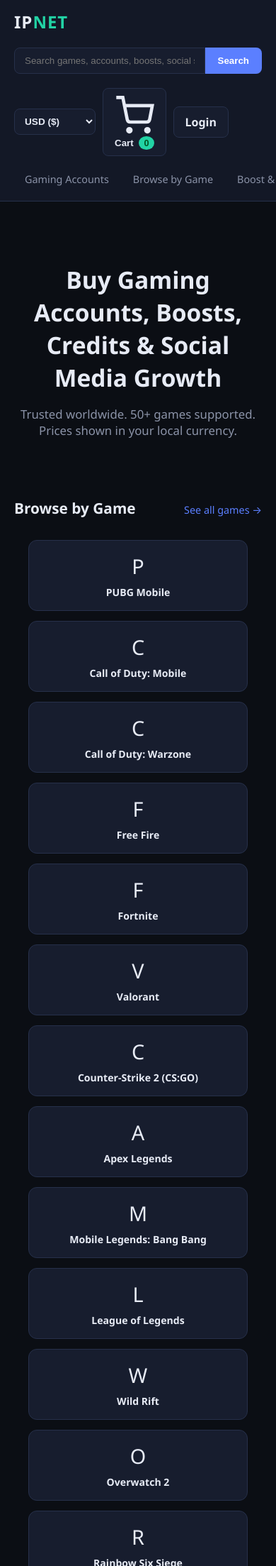
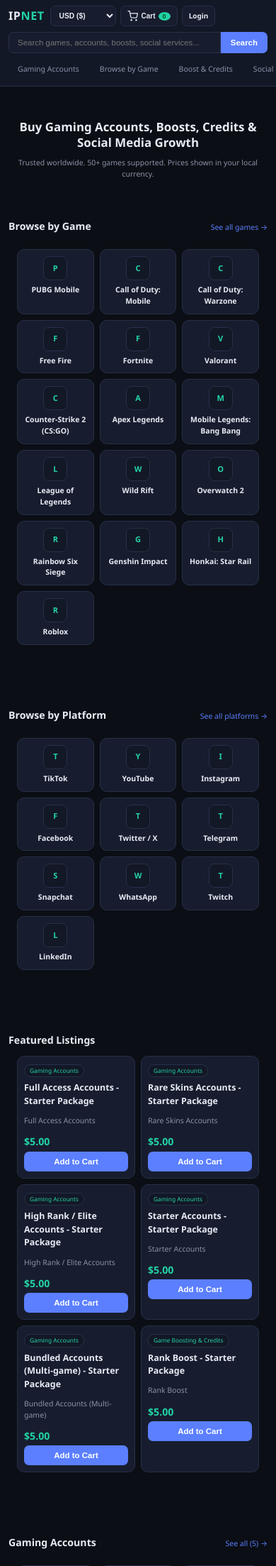
Before and after one commit to clinton10-cyber/IPNET, a Flask app: page / in a window 390 px wide. Shown: the top 2207 px of the page at 71% size. Run offline with Flask 3, Linux system fonts and the light colour scheme; data comes from the database, SQL or seed files in the repository; data that the repository does not hold is empty.

Commit message:
Add files via upload

```diff
--- a/static/css/style.css
+++ b/static/css/style.css
@@ -8,16 +8,35 @@
   --accent: #5b7fff;
   --accent2: #22d3a5;
   --danger: #ef4444;
-  --radius: 12px;
+  --radius: 10px;
 }
 * { box-sizing: border-box; }
+html { font-size: 15px; }
 body {
   margin: 0;
   font-family: 'Segoe UI', system-ui, -apple-system, sans-serif;
   background: var(--bg);
   color: var(--text);
+  font-size: 0.94rem;
+  line-height: 1.5;
 }
 a { color: inherit; text-decoration: none; }
+
+.icon-svg { width: 15px; height: 15px; vertical-align: -2px; margin-right: 5px; stroke-width: 2; }
+
+/* Letter badges (replace emoji fallback icons) */
+.letter-badge-sm {
+  display: inline-flex; align-items: center; justify-content: center;
+  width: 28px; height: 28px; border-radius: 7px;
+  background: var(--bg-alt); border: 1px solid var(--border);
+  color: var(--accent2); font-weight: 700; font-size: 0.72rem;
+}
+.cat-header-badge {
+  display: inline-flex; align-items: center; justify-content: center;
+  width: 26px; height: 26px; border-radius: 6px; margin-right: 5px;
+  background: var(--bg-alt); border: 1px solid var(--border);
+  color: var(--accent2); font-weight: 700; font-size: 0.75rem; vertical-align: middle;
+}
 
 /* Header */
 .site-header {
@@ -26,116 +45,125 @@ a { color: inherit; text-decoration: none; }
   position: sticky; top: 0; z-index: 50;
 }
 .header-inner {
-  display: flex; align-items: center; gap: 20px;
-  max-width: 1200px; margin: 0 auto; padding: 14px 20px;
+  display: flex; align-items: center; gap: 14px;
+  max-width: 1200px; margin: 0 auto; padding: 10px 18px;
 }
-.logo { font-size: 1.5rem; font-weight: 800; letter-spacing: 1px; display: flex; align-items: center; }
-.logo-img { height: 36px; max-width: 160px; object-fit: contain; }
+.logo { font-size: 1.2rem; font-weight: 800; letter-spacing: 0.5px; display: flex; align-items: center; }
+.logo-img { height: 28px; max-width: 130px; object-fit: contain; }
 .logo span { color: var(--accent2); }
 .search-bar { flex: 1; display: flex; }
 .search-bar input {
-  flex: 1; padding: 10px 14px; border-radius: 8px 0 0 8px;
+  flex: 1; padding: 8px 12px; border-radius: 7px 0 0 7px; font-size: 0.85rem;
   border: 1px solid var(--border); background: var(--card); color: var(--text);
 }
 .search-bar button {
-  padding: 10px 18px; border: none; border-radius: 0 8px 8px 0;
+  padding: 8px 14px; border: none; border-radius: 0 7px 7px 0; font-size: 0.85rem;
   background: var(--accent); color: #fff; cursor: pointer; font-weight: 600;
 }
 .cart-btn {
+  display: inline-flex; align-items: center;
   background: var(--card); border: 1px solid var(--border); color: var(--text);
-  padding: 10px 16px; border-radius: 8px; cursor: pointer; font-weight: 600;
+  padding: 8px 12px; border-radius: 7px; cursor: pointer; font-weight: 600; font-size: 0.82rem;
 }
 #cart-count {
   background: var(--accent2); color: #052; border-radius: 50%;
-  padding: 2px 7px; font-size: 0.8rem; margin-left: 4px;
+  padding: 1px 6px; font-size: 0.68rem; margin-left: 4px;
 }
 .main-nav {
-  display: flex; gap: 4px; max-width: 1200px; margin: 0 auto; padding: 0 20px 12px;
+  display: flex; gap: 3px; max-width: 1200px; margin: 0 auto; padding: 0 18px 10px;
   overflow-x: auto;
 }
 .main-nav a {
-  padding: 8px 14px; border-radius: 20px; font-size: 0.9rem; white-space: nowrap;
+  padding: 6px 12px; border-radius: 16px; font-size: 0.78rem; white-space: nowrap;
   color: var(--muted); border: 1px solid transparent;
 }
 .main-nav a:hover { color: var(--text); border-color: var(--border); background: var(--card); }
 
 /* Hero */
 .hero {
-  max-width: 1200px; margin: 0 auto; padding: 50px 20px 30px; text-align: center;
+  max-width: 1200px; margin: 0 auto; padding: 36px 18px 22px; text-align: center;
 }
-.hero h1 { font-size: 2.1rem; margin-bottom: 10px; }
-.hero p { color: var(--muted); font-size: 1.05rem; }
+.hero h1 { font-size: 1.6rem; margin-bottom: 8px; line-height: 1.3; }
+.hero p { color: var(--muted); font-size: 0.88rem; }
 
 /* Sections */
-.section-block, .featured { max-width: 1200px; margin: 0 auto; padding: 20px 20px; }
-.section-block-header { display: flex; justify-content: space-between; align-items: baseline; margin-bottom: 14px; }
-.see-all { color: var(--accent); font-size: 0.9rem; }
-h2 { font-size: 1.3rem; }
+.section-block, .featured { max-width: 1200px; margin: 0 auto; padding: 16px 18px; }
+.section-block-header { display: flex; justify-content: space-between; align-items: baseline; margin-bottom: 10px; }
+.see-all { color: var(--accent); font-size: 0.78rem; }
+h2 { font-size: 1.05rem; }
 
-.grid { display: grid; grid-template-columns: repeat(auto-fill, minmax(210px, 1fr)); gap: 14px; }
-.cat-grid { grid-template-columns: repeat(auto-fill, minmax(150px, 1fr)); }
+.grid { display: grid; grid-template-columns: repeat(auto-fill, minmax(180px, 1fr)); gap: 11px; }
+.cat-grid { grid-template-columns: repeat(auto-fill, minmax(125px, 1fr)); }
 
 .card {
   background: var(--card); border: 1px solid var(--border); border-radius: var(--radius);
-  padding: 16px; transition: transform .15s, border-color .15s;
+  padding: 12px; transition: transform .15s, border-color .15s;
 }
 .card:hover { transform: translateY(-2px); border-color: var(--accent); }
 
-.cat-card { display: flex; flex-direction: column; align-items: center; text-align: center; gap: 8px; }
-.cat-icon { font-size: 1.8rem; }
-.cat-name { font-size: 0.88rem; font-weight: 600; }
+.cat-card { display: flex; flex-direction: column; align-items: center; text-align: center; gap: 6px; }
+.cat-icon {
+  display: flex; align-items: center; justify-content: center;
+  width: 40px; height: 40px; border-radius: 9px;
+  background: var(--bg-alt); border: 1px solid var(--border);
+  color: var(--accent2); font-weight: 700; font-size: 0.95rem;
+}
+.cat-name { font-size: 0.78rem; font-weight: 600; }
 
-.listing-card h3 { margin: 0 0 6px; font-size: 1.05rem; }
-.listing-img { width: 100%; height: 140px; object-fit: cover; border-radius: 8px; margin-bottom: 10px; background: var(--bg-alt); }
-.cat-logo-img { height: 40px; width: 40px; object-fit: contain; border-radius: 8px; }
-.cat-header-logo { height: 32px; width: 32px; object-fit: contain; vertical-align: middle; border-radius: 6px; margin-right: 6px; }
+.listing-card h3 { margin: 0 0 4px; font-size: 0.92rem; }
+.listing-img { width: 100%; height: 110px; object-fit: cover; border-radius: 7px; margin-bottom: 8px; background: var(--bg-alt); }
+.cat-logo-img { height: 32px; width: 32px; object-fit: contain; border-radius: 7px; }
+.cat-header-logo { height: 26px; width: 26px; object-fit: contain; vertical-align: middle; border-radius: 5px; margin-right: 5px; }
 .card-badge {
-  display: inline-block; font-size: 0.7rem; background: var(--bg-alt); color: var(--accent2);
-  padding: 3px 8px; border-radius: 12px; margin-bottom: 8px; border: 1px solid var(--border);
+  display: inline-block; font-size: 0.62rem; background: var(--bg-alt); color: var(--accent2);
+  padding: 2px 7px; border-radius: 10px; margin-bottom: 6px; border: 1px solid var(--border);
 }
-.muted { color: var(--muted); font-size: 0.85rem; }
-.price { font-size: 1.3rem; font-weight: 800; color: var(--accent2); margin: 10px 0 4px; }
-.stock-tag { font-size: 0.78rem; color: var(--muted); margin-bottom: 10px; }
+.muted { color: var(--muted); font-size: 0.78rem; }
+.price { font-size: 1.05rem; font-weight: 800; color: var(--accent2); margin: 8px 0 3px; }
+.stock-tag { font-size: 0.7rem; color: var(--muted); margin-bottom: 8px; }
 
 .btn-primary {
-  background: var(--accent); color: #fff; border: none; padding: 10px 16px;
-  border-radius: 8px; cursor: pointer; font-weight: 700; width: 100%;
+  background: var(--accent); color: #fff; border: none; padding: 8px 14px; font-size: 0.85rem;
+  border-radius: 7px; cursor: pointer; font-weight: 700; width: 100%;
 }
 .btn-primary:hover { opacity: 0.9; }
 .btn-secondary {
-  background: transparent; color: var(--text); border: 1px solid var(--border);
-  padding: 10px 16px; border-radius: 8px; cursor: pointer; width: 100%; margin-top: 8px;
+  background: transparent; color: var(--text); border: 1px solid var(--border); font-size: 0.85rem;
+  padding: 8px 14px; border-radius: 7px; cursor: pointer; width: 100%; margin-top: 6px;
 }
 .btn-primary-sm, .btn-danger-sm {
-  border: none; padding: 6px 12px; border-radius: 6px; cursor: pointer; font-size: 0.8rem; font-weight: 600;
+  border: none; padding: 5px 10px; border-radius: 5px; cursor: pointer; font-size: 0.72rem; font-weight: 600;
 }
 .btn-primary-sm { background: var(--accent); color: #fff; }
-.btn-danger-sm { background: var(--danger); color: #fff; margin-left: 6px; }
+.btn-danger-sm { background: var(--danger); color: #fff; margin-left: 5px; }
 
-.page-header { max-width: 1200px; margin: 0 auto; padding: 24px 20px 10px; }
-.breadcrumb { color: var(--muted); font-size: 0.85rem; }
+.page-header { max-width: 1200px; margin: 0 auto; padding: 20px 18px 8px; }
+.page-header h1 { font-size: 1.3rem; display: flex; align-items: center; }
+.breadcrumb { color: var(--muted); font-size: 0.76rem; }
 .breadcrumb a { color: var(--accent); }
-.inline-search { display: flex; gap: 8px; margin-top: 10px; max-width: 400px; }
-.inline-search input { flex: 1; padding: 8px 12px; border-radius: 8px; border: 1px solid var(--border); background: var(--card); color: var(--text); }
-.inline-search button { padding: 8px 14px; border: none; border-radius: 8px; background: var(--accent); color: #fff; cursor: pointer; }
+.inline-search { display: flex; gap: 7px; margin-top: 8px; max-width: 360px; }
+.inline-search input { flex: 1; padding: 7px 10px; border-radius: 7px; font-size: 0.82rem; border: 1px solid var(--border); background: var(--card); color: var(--text); }
+.inline-search button { padding: 7px 12px; border: none; border-radius: 7px; background: var(--accent); color: #fff; cursor: pointer; font-size: 0.82rem; }
+.inline-search select { padding: 7px 10px; border-radius: 7px; font-size: 0.82rem; border: 1px solid var(--border); background: var(--card); color: var(--text); }
 
-section.page-header ~ .grid, .featured, .section-block { padding-left: 20px; padding-right: 20px; }
-.page-header + .grid, .grid { max-width: 1200px; margin: 0 auto 40px; padding: 0 20px 20px; }
+section.page-header ~ .grid, .featured, .section-block { padding-left: 18px; padding-right: 18px; }
+.page-header + .grid, .grid { max-width: 1200px; margin: 0 auto 32px; padding: 0 18px 16px; }
 
 /* Cart drawer */
 .cart-drawer {
-  position: fixed; top: 0; right: -380px; width: 360px; height: 100vh;
+  position: fixed; top: 0; right: -340px; width: 320px; height: 100vh;
   background: var(--bg-alt); border-left: 1px solid var(--border);
   z-index: 200; transition: right .25s; display: flex; flex-direction: column;
 }
 .cart-drawer.open { right: 0; }
-.cart-drawer-header { display: flex; justify-content: space-between; align-items: center; padding: 16px; border-bottom: 1px solid var(--border); }
-.cart-drawer-header button { background: none; border: none; color: var(--text); font-size: 1.2rem; cursor: pointer; }
-.cart-items { flex: 1; overflow-y: auto; padding: 12px 16px; }
-.cart-item { display: flex; justify-content: space-between; padding: 10px 0; border-bottom: 1px solid var(--border); font-size: 0.9rem; }
+.cart-drawer-header { display: flex; justify-content: space-between; align-items: center; padding: 13px; border-bottom: 1px solid var(--border); }
+.cart-drawer-header h3 { font-size: 0.95rem; margin: 0; }
+.cart-drawer-header button { background: none; border: none; color: var(--text); font-size: 1rem; cursor: pointer; }
+.cart-items { flex: 1; overflow-y: auto; padding: 10px 13px; }
+.cart-item { display: flex; justify-content: space-between; padding: 8px 0; border-bottom: 1px solid var(--border); font-size: 0.8rem; }
 .cart-item button { background: none; border: none; color: var(--danger); cursor: pointer; }
-.cart-footer { padding: 16px; border-top: 1px solid var(--border); }
-.cart-total { font-weight: 700; margin-bottom: 10px; font-size: 1.1rem; }
+.cart-footer { padding: 13px; border-top: 1px solid var(--border); }
+.cart-total { font-weight: 700; margin-bottom: 8px; font-size: 0.95rem; }
 
 /* Modal */
 .modal-overlay {
@@ -145,28 +173,29 @@ section.page-header ~ .grid, .featured, .section-block { padding-left: 20px; pad
 .modal-overlay.open { display: flex; }
 .modal {
   background: var(--card); border: 1px solid var(--border); border-radius: var(--radius);
-  padding: 24px; width: 90%; max-width: 400px;
+  padding: 20px; width: 90%; max-width: 360px;
 }
-.modal input, .modal textarea { width: 100%; padding: 10px 12px; margin: 8px 0; border-radius: 8px; border: 1px solid var(--border); background: var(--bg); color: var(--text); }
+.modal h3 { font-size: 1rem; }
+.modal input, .modal textarea { width: 100%; padding: 8px 10px; margin: 6px 0; border-radius: 7px; font-size: 0.85rem; border: 1px solid var(--border); background: var(--bg); color: var(--text); }
 
-.header-actions { display: flex; align-items: center; gap: 10px; }
+.header-actions { display: flex; align-items: center; gap: 8px; }
 .currency-picker select {
-  padding: 9px 10px; border-radius: 8px; border: 1px solid var(--border);
-  background: var(--card); color: var(--text); font-weight: 600; font-size: 0.85rem;
+  padding: 7px 8px; border-radius: 7px; border: 1px solid var(--border);
+  background: var(--card); color: var(--text); font-weight: 600; font-size: 0.76rem;
 }
-.game-badge { display: inline-flex; align-items: center; gap: 6px; margin-left: 6px; color: var(--accent); }
-.game-badge-img { height: 16px; width: 16px; object-fit: contain; border-radius: 3px; }
-.gallery-strip { display: flex; gap: 6px; overflow-x: auto; margin: -4px 0 10px; }
-.gallery-thumb { height: 54px; width: 54px; object-fit: cover; border-radius: 6px; cursor: pointer; border: 1px solid var(--border); flex: none; }
+.game-badge { display: inline-flex; align-items: center; gap: 5px; margin-left: 5px; color: var(--accent); }
+.game-badge-img { height: 13px; width: 13px; object-fit: contain; border-radius: 3px; }
+.gallery-strip { display: flex; gap: 5px; overflow-x: auto; margin: -3px 0 8px; }
+.gallery-thumb { height: 44px; width: 44px; object-fit: cover; border-radius: 5px; cursor: pointer; border: 1px solid var(--border); flex: none; }
 
-.flash-container { max-width: 1200px; margin: 10px auto 0; padding: 0 20px; }
-.flash { padding: 10px 14px; border-radius: 8px; margin-bottom: 10px; font-size: 0.9rem; }
+.flash-container { max-width: 1200px; margin: 8px auto 0; padding: 0 18px; }
+.flash { padding: 8px 12px; border-radius: 7px; margin-bottom: 8px; font-size: 0.82rem; }
 .flash-success { background: rgba(34,211,165,0.15); border: 1px solid var(--accent2); color: var(--accent2); }
 .flash-error { background: rgba(239,68,68,0.15); border: 1px solid var(--danger); color: #fda; }
 
-.site-footer { text-align: center; color: var(--muted); padding: 30px 20px; font-size: 0.85rem; border-top: 1px solid var(--border); margin-top: 40px; }
+.site-footer { text-align: center; color: var(--muted); padding: 24px 18px; font-size: 0.75rem; border-top: 1px solid var(--border); margin-top: 32px; }
 
-.status-tag { padding: 3px 10px; border-radius: 12px; font-size: 0.78rem; font-weight: 600; }
+.status-tag { padding: 2px 8px; border-radius: 10px; font-size: 0.68rem; font-weight: 600; }
 .status-pending { background: rgba(234,179,8,0.15); color: #eab308; }
 .status-paid { background: rgba(91,127,255,0.15); color: var(--accent); }
 .status-delivered { background: rgba(34,211,165,0.15); color: var(--accent2); }
@@ -174,61 +203,98 @@ section.page-header ~ .grid, .featured, .section-block { padding-left: 20px; pad
 
 /* Admin */
 .admin-login-body { display: flex; align-items: center; justify-content: center; min-height: 100vh; background: var(--bg); }
-.login-box { background: var(--card); border: 1px solid var(--border); border-radius: var(--radius); padding: 30px; width: 90%; max-width: 360px; }
-.login-box h1 { text-align: center; margin-bottom: 20px; }
+.login-box { background: var(--card); border: 1px solid var(--border); border-radius: var(--radius); padding: 24px; width: 90%; max-width: 320px; }
+.login-box h1 { text-align: center; margin-bottom: 16px; font-size: 1.2rem; }
 .login-box span { color: var(--accent2); }
-.login-box input { width: 100%; padding: 10px 12px; margin-bottom: 12px; border-radius: 8px; border: 1px solid var(--border); background: var(--bg); color: var(--text); }
+.login-box input { width: 100%; padding: 8px 10px; margin-bottom: 10px; border-radius: 7px; font-size: 0.85rem; border: 1px solid var(--border); background: var(--bg); color: var(--text); }
 
 .admin-shell { display: flex; min-height: 100vh; }
-.admin-sidebar { width: 220px; background: var(--bg-alt); border-right: 1px solid var(--border); padding: 20px; }
-.admin-sidebar nav { display: flex; flex-direction: column; gap: 4px; margin-top: 20px; }
-.admin-sidebar nav a { padding: 10px 12px; border-radius: 8px; color: var(--muted); }
+.admin-sidebar { width: 190px; background: var(--bg-alt); border-right: 1px solid var(--border); padding: 16px; font-size: 0.85rem; }
+.admin-sidebar nav { display: flex; flex-direction: column; gap: 3px; margin-top: 16px; }
+.admin-sidebar nav a { padding: 8px 10px; border-radius: 7px; color: var(--muted); }
 .admin-sidebar nav a:hover { background: var(--card); color: var(--text); }
-.admin-content { flex: 1; padding: 30px; max-width: 1100px; }
+.admin-content { flex: 1; padding: 22px; max-width: 1100px; }
+.admin-content h1 { font-size: 1.25rem; }
+.admin-content h3 { font-size: 0.95rem; }
 
-.stat-grid { display: grid; grid-template-columns: repeat(auto-fit, minmax(140px,1fr)); gap: 14px; margin: 20px 0; }
-.stat-card { background: var(--card); border: 1px solid var(--border); border-radius: var(--radius); padding: 18px; text-align: center; }
-.stat-num { font-size: 1.8rem; font-weight: 800; color: var(--accent2); }
+.stat-grid { display: grid; grid-template-columns: repeat(auto-fit, minmax(120px,1fr)); gap: 11px; margin: 16px 0; }
+.stat-card { background: var(--card); border: 1px solid var(--border); border-radius: var(--radius); padding: 14px; text-align: center; }
+.stat-num { font-size: 1.4rem; font-weight: 800; color: var(--accent2); }
+.stat-card .muted { font-size: 0.74rem; }
 
-.admin-table { width: 100%; border-collapse: collapse; margin-top: 14px; font-size: 0.88rem; }
-.admin-table th, .admin-table td { padding: 10px; border-bottom: 1px solid var(--border); text-align: left; }
-.admin-table input, .admin-table select { padding: 6px 8px; border-radius: 6px; border: 1px solid var(--border); background: var(--bg); color: var(--text); }
+.admin-table { width: 100%; border-collapse: collapse; margin-top: 11px; font-size: 0.78rem; }
+.admin-table th, .admin-table td { padding: 8px; border-bottom: 1px solid var(--border); text-align: left; }
+.admin-table input, .admin-table select, .admin-table textarea { padding: 5px 7px; border-radius: 5px; font-size: 0.78rem; border: 1px solid var(--border); background: var(--bg); color: var(--text); }
 
-.inline-form { display: flex; gap: 8px; flex-wrap: wrap; }
-.inline-form input, .inline-form select { padding: 8px 10px; border-radius: 8px; border: 1px solid var(--border); background: var(--bg); color: var(--text); }
-.stack-form { display: flex; flex-direction: column; gap: 10px; max-width: 500px; }
-.stack-form input, .stack-form select, .stack-form textarea { padding: 8px 10px; border-radius: 8px; border: 1px solid var(--border); background: var(--bg); color: var(--text); }
-.row-fields { display: flex; gap: 10px; }
+.inline-form { display: flex; gap: 7px; flex-wrap: wrap; align-items: center; }
+.inline-form input, .inline-form select { padding: 7px 9px; border-radius: 7px; font-size: 0.82rem; border: 1px solid var(--border); background: var(--bg); color: var(--text); }
+.stack-form { display: flex; flex-direction: column; gap: 8px; max-width: 460px; }
+.stack-form input, .stack-form select, .stack-form textarea { padding: 7px 9px; border-radius: 7px; font-size: 0.82rem; border: 1px solid var(--border); background: var(--bg); color: var(--text); }
+.row-fields { display: flex; gap: 8px; }
 .row-fields input { flex: 1; }
 
-.filter-tabs { display: flex; gap: 8px; margin: 16px 0; flex-wrap: wrap; }
-.filter-tabs a { padding: 6px 12px; border-radius: 16px; border: 1px solid var(--border); font-size: 0.85rem; color: var(--muted); }
+.filter-tabs { display: flex; gap: 6px; margin: 12px 0; flex-wrap: wrap; }
+.filter-tabs a { padding: 5px 10px; border-radius: 14px; border: 1px solid var(--border); font-size: 0.76rem; color: var(--muted); }
 .filter-tabs a.active { background: var(--accent); color: #fff; border-color: var(--accent); }
 
-@media (max-width: 700px) {
-  .admin-shell { flex-direction: column; }
-  .admin-sidebar { width: 100%; }
-  .header-inner { flex-wrap: wrap; }
-  .cart-drawer { width: 100%; right: -100%; }
-}
-
 /* Dashboard */
-.dash-grid { display: grid; grid-template-columns: 1fr 2fr; gap: 16px; max-width: 1200px; margin: 0 auto; padding: 0 20px; }
+.dash-grid { display: grid; grid-template-columns: 1fr 2fr; gap: 13px; max-width: 1200px; margin: 0 auto; padding: 0 18px; }
 .wallet-card { text-align: center; }
-.wallet-balance { font-size: 2.2rem; font-weight: 800; color: var(--accent2); margin: 10px 0; }
-#fund-form input { width: 100%; padding: 10px 12px; border-radius: 8px; border: 1px solid var(--border); background: var(--bg); color: var(--text); margin-bottom: 8px; }
-.creds-box { background: rgba(34,211,165,0.08); border: 1px solid var(--accent2); border-radius: 8px; padding: 12px; margin-top: 10px; }
-.creds-box h4 { margin: 0 0 8px; color: var(--accent2); }
-.cred-entry { padding: 6px 0; border-bottom: 1px solid var(--border); }
+.wallet-balance { font-size: 1.7rem; font-weight: 800; color: var(--accent2); margin: 8px 0; }
+#fund-form input { width: 100%; padding: 8px 10px; border-radius: 7px; font-size: 0.85rem; border: 1px solid var(--border); background: var(--bg); color: var(--text); margin-bottom: 7px; }
+.creds-box { background: rgba(34,211,165,0.08); border: 1px solid var(--accent2); border-radius: 7px; padding: 10px; margin-top: 8px; }
+.creds-box h4 { margin: 0 0 6px; color: var(--accent2); font-size: 0.85rem; }
+.cred-entry { padding: 5px 0; border-bottom: 1px solid var(--border); font-size: 0.82rem; }
 .cred-entry:last-child { border-bottom: none; }
-.cred-entry code { background: var(--bg); padding: 2px 6px; border-radius: 4px; }
+.cred-entry code { background: var(--bg); padding: 1px 5px; border-radius: 4px; }
 
 .dva-box {
   background: rgba(91,127,255,0.08); border: 1px solid var(--accent);
-  border-radius: 8px; padding: 14px; margin-top: 14px; text-align: left;
+  border-radius: 7px; padding: 12px; margin-top: 12px; text-align: left;
 }
-.dva-number { font-size: 1.5rem; font-weight: 800; letter-spacing: 1px; color: var(--accent); margin: 4px 0; }
+.dva-number { font-size: 1.2rem; font-weight: 800; letter-spacing: 0.5px; color: var(--accent); margin: 3px 0; }
 
-@media (max-width: 800px) {
+/* ---------------------------------------------------------------------
+   Responsive: desktop gets a slightly roomier scale, tablet/phone get a
+   more compact one. These are deliberately different scale steps, not
+   just reflow, so the site feels tailored to the device rather than a
+   shrunk desktop layout.
+--------------------------------------------------------------------- */
+
+/* Large desktop: restore a touch more breathing room */
+@media (min-width: 1300px) {
+  html { font-size: 16px; }
+  .hero h1 { font-size: 1.85rem; }
+  .cat-icon { width: 44px; height: 44px; font-size: 1rem; }
+}
+
+/* Tablet */
+@media (max-width: 900px) {
   .dash-grid { grid-template-columns: 1fr; }
+  .grid { grid-template-columns: repeat(auto-fill, minmax(155px, 1fr)); gap: 9px; }
+  .cat-grid { grid-template-columns: repeat(auto-fill, minmax(108px, 1fr)); }
 }
+
+/* Phone: tighter type + spacing, and header stacks */
+@media (max-width: 640px) {
+  html { font-size: 13.5px; }
+  .header-inner { flex-wrap: wrap; gap: 8px; padding: 8px 12px; }
+  .search-bar { order: 3; flex-basis: 100%; }
+  .header-actions { gap: 6px; }
+  .cart-btn { padding: 6px 9px; font-size: 0.74rem; }
+  .main-nav { padding: 0 12px 8px; }
+  .hero { padding: 24px 14px 16px; }
+  .hero h1 { font-size: 1.25rem; }
+  .hero p { font-size: 0.78rem; }
+  .section-block, .featured, .page-header, .flash-container { padding-left: 12px; padding-right: 12px; }
+  .page-header + .grid, .grid { padding: 0 12px 12px; gap: 8px; }
+  .grid { grid-template-columns: repeat(auto-fill, minmax(135px, 1fr)); }
+  .cat-grid { grid-template-columns: repeat(auto-fill, minmax(92px, 1fr)); }
+  .card { padding: 9px; }
+  .cat-icon { width: 34px; height: 34px; font-size: 0.82rem; border-radius: 8px; }
+  .listing-img { height: 90px; }
+  .admin-shell { flex-direction: column; }
+  .admin-sidebar { width: 100%; padding: 12px; }
+  .admin-content { padding: 14px; }
+  .cart-drawer { width: 100%; right: -100%; }
+}
```
